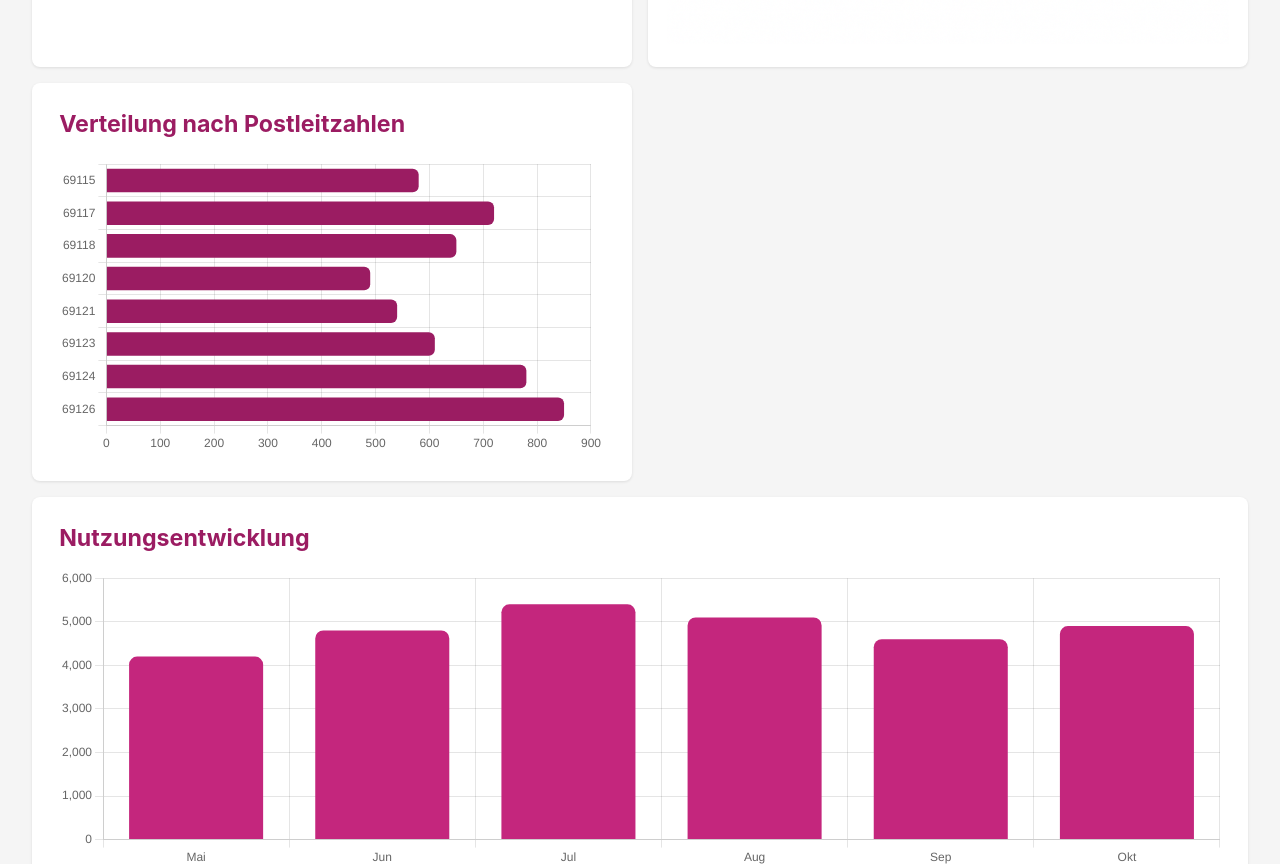
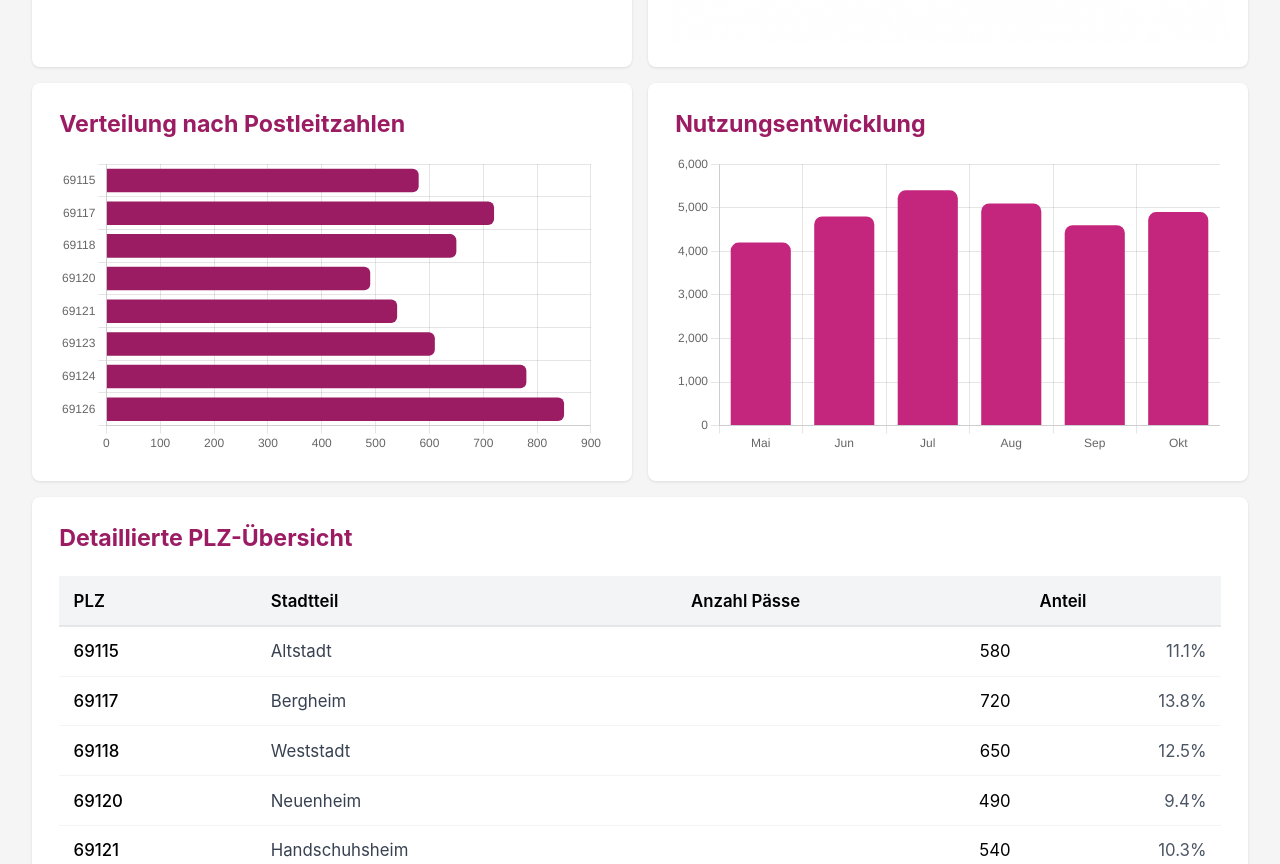
Before and after one commit to fatschi/fatschi.github.io, a website: page heidelberg.html in a window 1280 px wide. Shown: the part 1001-1865 px from the top of the page. Drawn offline with nearby package versions, Linux system fonts and the light colour scheme.

Commit message:
fix layout

```diff
--- a/heidelberg.html
+++ b/heidelberg.html
@@ -366,7 +366,7 @@ svg {
           </div>
         </div>
 
-        <div class="chart-card col-span-6 row-span-2">
+        <div class="chart-card col-span-3 row-span-2">
           <h2>Nutzungsentwicklung</h2>
           <div class="chart-container">
             <canvas id="barChart"></canvas>
```
